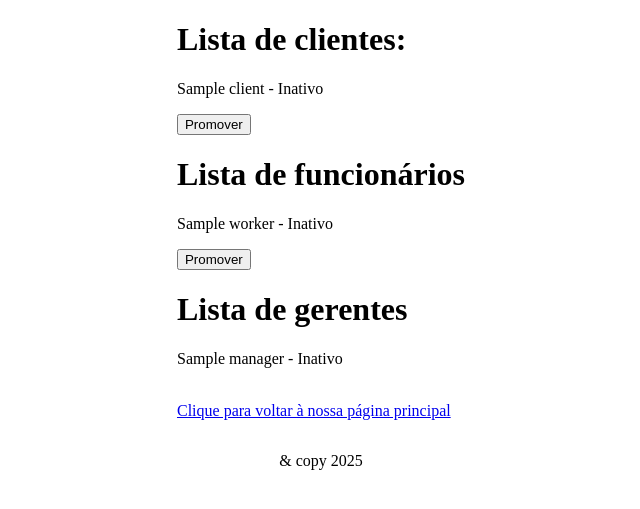
After one commit to aloca-e-debreia/site, a Flask app: template app/blueprints/main/templates/main/dashboard.html in a window 1280 px wide. The commit adds this page. Shown: the top 509 px of the page, without its empty margins (319-959 px from the left). Run offline with Flask 3, Linux system fonts and the light colour scheme; the template is opened without the code that fills it: most values are stand-ins (such as "Sample title", 1, 10 or a date in 2020).

Commit message:
feat simple seeding of users; feat dashboard with list of clients, workers and managers based on the current user role

```diff
--- a/app/__init__.py
+++ b/app/__init__.py
@@ -13,6 +13,12 @@ user_datastore = None
 
 def get_user_datastore():
     return user_datastore
+
+def create_roles():
+    global user_datastore
+    user_datastore.find_or_create_role(name='manager', descricao='Gerente do sistema')
+    user_datastore.find_or_create_role(name='worker', descricao='Funcionário do sistema')
+    user_datastore.find_or_create_role(name='client', descricao='Cliente do sistema')
 
 def create_app():
     global user_datastore
--- a/app/blueprints/auth/cadastro.py
+++ b/app/blueprints/auth/cadastro.py
@@ -2,8 +2,7 @@ from flask import request, redirect, url_for, render_template, jsonify, flash
 from flask_login import login_user, login_required, current_user
 from app.blueprints.auth import auth_bp
 from app.models.user import Usuario
-from app import db
-from app import bcrypt
+from app import db, bcrypt, user_datastore
 
 @auth_bp.route('/cadastro', methods=['GET', 'POST'])
 def cadastro():
@@ -19,6 +18,8 @@ def cadastro():
                 email=email,
                 password=bcrypt.generate_password_hash(password).decode('utf-8')
             )
+            user_datastore.add_role_to_user(usuario, 'client')
+
             db.session.add(usuario)
             db.session.commit()
 
@@ -57,7 +58,6 @@ def verificar_cpf_existente():
     data = request.get_json()
     cpf = data.get("cpf")
     email = data.get("email")
-    print (cpf, email)
     usuario = Usuario.query.filter_by(cpf=cpf).first()
     if usuario and usuario.email != email:
         return jsonify({"success" : False, "message" : "Já existe um usuário com mesmo CPF"})
--- a/app/blueprints/auth/templates/auth/register-update.html
+++ b/app/blueprints/auth/templates/auth/register-update.html
@@ -20,13 +20,13 @@
 
         <div class="input-group">
             <label>CPF</label><br>
-            <input type="text" name="CPF" id="CPF" placeholder="Digite seu CPF" value="{{ current_user.cpf }}" required>
+            <input type="text" name="CPF" id="CPF" placeholder="Digite seu CPF" value="{% if current_user.cpf is not none %}{{ current_user.cpf }}{% endif %}" required>
             <div id="CPF-error" class="error-message"></div>
         </div>
 
         <div class="input-group">
             <label>Idade</label><br>
-            <input type="number" name="idade" id="idade" placeholder="Digite sua idade" value="{{ current_user.idade }}" required>
+            <input type="number" name="idade" id="idade" placeholder="Digite sua idade" value="{% if current_user.idade is not none %}{{ current_user.idade }}{% endif %}" required>
             <div id="idade-error" class="error-message"></div>
         </div>
 
--- /dev/null
+++ b/app/blueprints/main/templates/main/dashboard.html
@@ -0,0 +1,40 @@
+{% extends "base.html" %}
+
+{% block head %}
+    {{ super() }}
+    <script type="module" src="{{ url_for('static', filename='js/promover.js') }}"></script>
+{% endblock %}
+
+{% block title %} Dashboard - {{ usuario_funcao }} {% endblock %}
+
+{% block content %}
+
+    <h1>Lista de clientes:</h1>
+
+    {% for client in clients %}
+        <p>{{ client.nome }} - {% if client.is_active %} Ativo {% else %} Inativo {% endif %}</p> <button type="button" class="promover" data-id="{{ client.id }}" data-funcao="client"> Promover </button>
+    {% endfor %}
+
+    <br>
+
+    {% if workers is not none %}
+        <h1>Lista de funcionários</h1>
+        {% for worker in workers %}
+            <p>{{ worker.nome }} - {% if worker.is_active %} Ativo {% else %} Inativo {% endif %}</p> <button type="button" class="promover" data-id="{{ worker.id }}" data-funcao="worker"> Promover </button>
+        {% endfor %}
+    {% endif %}
+
+    <br>
+
+    {% if managers is not none %}
+        <h1>Lista de gerentes</h1>
+        {% for manager in managers %}
+            <p>{{ manager.nome }} - {% if manager.is_active %} Ativo {% else %} Inativo {% endif %}</p>
+        {% endfor %}
+    {% endif %}
+
+    <br>
+
+    <a href="{{ url_for('main.index') }}">Clique para voltar à nossa página principal</a></p>
+
+{% endblock %}
--- a/app/blueprints/main/templates/main/index.html
+++ b/app/blueprints/main/templates/main/index.html
@@ -24,7 +24,8 @@
             <button type="submit">Login</button>
         </form>
     {% endif %}
-
-        <button><a href="/gerente">Clique para testar sua permissão!</a></button>
+        <form method="GET" action="{{ url_for('main.dashboard') }}">
+            <button type="submit">Clique para testar sua permissão!</a></button>
+        </form>
 
 {% endblock %}
--- /dev/null
+++ b/app/static/js/promover.js
@@ -0,0 +1,32 @@
+async function promoverUsuario(usuarioID, usuarioFuncao, promocao) {
+    try {
+        const resposta = await fetch('/dashboard/api/promover', {
+            method : "POST",
+            headers : {"Content-Type" : "application/json"},
+            body : JSON.stringify({'id' : usuarioID, 'funcao' : usuarioFuncao, 'promocao' : promocao})
+        })
+        const dados = await resposta.json()
+        alert(dados.message)
+    } catch(error) {
+        console.error('Erro:', error)
+    }
+}
+
+document.addEventListener('DOMContentLoaded', () => {
+
+    const botoesPromover = document.querySelectorAll(".promover")
+
+    botoesPromover.forEach(botao => {
+
+        botao.addEventListener("click", event => {
+
+            event.preventDefault()
+
+            if (confirm("Promover o user?"))
+                if (botao.dataset.funcao == "client") promoverUsuario(botao.dataset.id, botao.dataset.funcao, 'worker')
+                else promoverUsuario(botao.dataset.id, botao.dataset.funcao, 'manager')
+
+            window.location.reload()
+        })
+    })
+})
--- a/app/static/js/registerFunctions.js
+++ b/app/static/js/registerFunctions.js
@@ -12,7 +12,7 @@ async function CPFExistente(cpf, email, erroCampo) {
         }
         return false
     } catch(error) {
-        console.log('Erro:', error)
+        console.error('Erro:', error)
     }
 }
 
--- a/run.py
+++ b/run.py
@@ -1,4 +1,4 @@
-from app import db, create_app, get_user_datastore, bcrypt
+from app import db, create_app, get_user_datastore, create_roles, bcrypt
 
 app = create_app()
 
@@ -7,6 +7,9 @@ if __name__ == "__main__":
         db.create_all()
 
         user_datastore = get_user_datastore()
+
+        create_roles()
+
         if not user_datastore.find_user(email='abc@gmail.com'):
             hashed_password = bcrypt.generate_password_hash("abc12345").decode('utf-8')
             user = user_datastore.create_user(
@@ -14,8 +17,26 @@ if __name__ == "__main__":
                 email='abc@gmail.com',
                 password=hashed_password
             )
-            user_datastore.find_or_create_role(name='gerente', descricao='Gerente do sistema')
-            user_datastore.add_role_to_user(user, 'gerente')
+            user_datastore.add_role_to_user(user, 'manager')
+
+        if not user_datastore.find_user(email='filipe@gmail.com'):
+            hashed_password = bcrypt.generate_password_hash("filipe12345").decode('utf-8')
+            user = user_datastore.create_user(
+                nome='Filipe',
+                email='filipe@gmail.com',
+                password=hashed_password
+            )
+            user_datastore.add_role_to_user(user, 'worker')
+
+        if not user_datastore.find_user(email='almir@gmail.com'):
+            hashed_password = bcrypt.generate_password_hash("almir12345").decode('utf-8')
+            user = user_datastore.create_user(
+                nome='Almir',
+                email='almir@gmail.com',
+                password=hashed_password
+            )
+            user_datastore.add_role_to_user(user, 'client')
+
             db.session.commit()
 
     app.run(debug=True)
```
Also changed, not shown: app/blueprints/main/routes.py (+31 -7 lines), app/models/user.py (+9 -3 lines).
